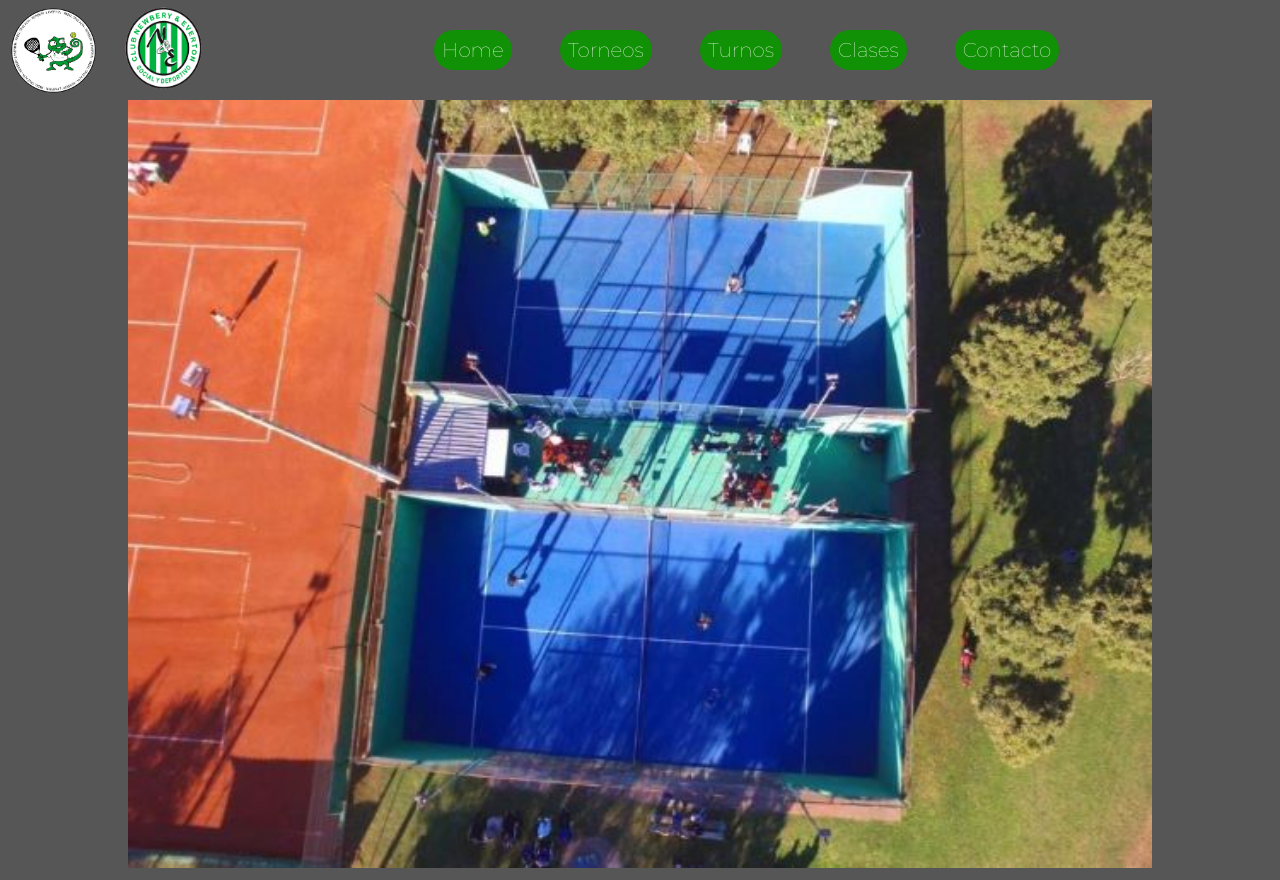
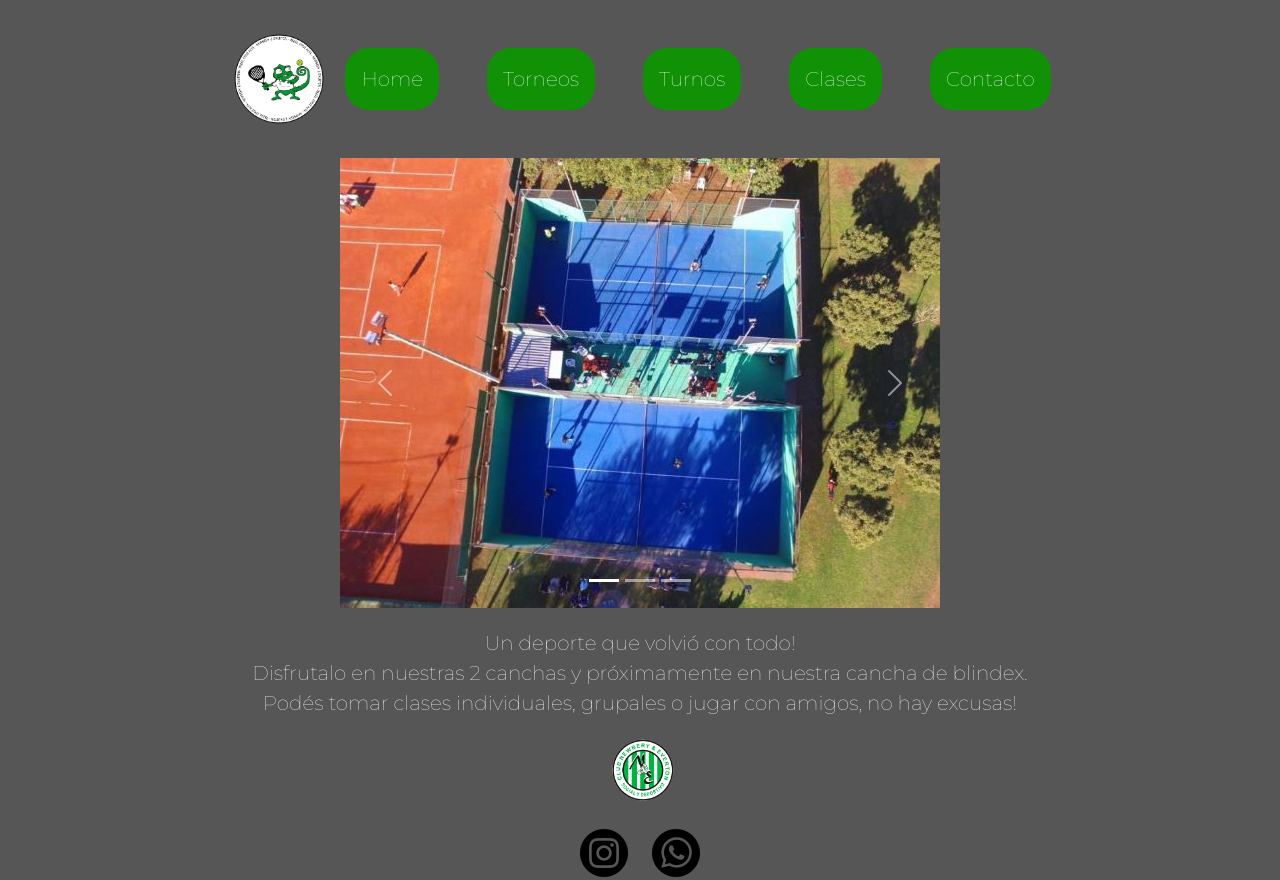
Before and after one commit to agutinastringa/CanchasPadel-AgustinaStringa, a plain HTML site: page index.html in a window 1280 px wide. Shown: the top 880 px of the page. Drawn offline with nearby package versions, Linux system fonts and the light colour scheme.

Commit message:
agregando boostrap al index del proyecto

```diff
--- a/css/main.css
+++ b/css/main.css
@@ -12,11 +12,11 @@ body{
 }
 
 .img-logo{
-    display: none;
+    width: 80px;
 }
 
 .img-logoclub{
-    display: none;
+    width: 80px;
 }
 
 nav{
@@ -40,10 +40,15 @@ nav ul li:hover{
     background-color: rgb(60, 233, 44);
 }
 
-nav ul li a{
+.nav-link{
     color: white;
     text-decoration: none;
     font-size: 12px;
+    text-align: center;
+}
+
+.menu{
+    align-self: right;
 }
 
 .main-home{
@@ -341,29 +346,6 @@ footer{
 
 /* MEDIA QUERIES */
 @media screen and (min-width:480px) {
-    header{
-        display: grid;
-        grid-template-areas: "logo logoclub nav";
-        justify-items: center;
-        grid-template-columns: 0.5fr 0.5fr 5fr;
-    }
-
-    .img-logo{
-        width: 65px;
-        height: 65px;
-        grid-area: logo;
-        align-self: center;
-        display: block;
-    }
-
-    .img-logoclub{
-        width: 70px;
-        height: 70px;
-        grid-area: logoclub;
-        align-self: center;
-        display: block;
-    }
-
     nav{
         grid-area: nav;
     }
@@ -377,7 +359,7 @@ footer{
         padding: 0.5rem;
     }
 
-    nav ul li a{
+    .nav-link{
         font-size: 13px;
     }
 
@@ -425,18 +407,8 @@ footer{
         border-radius: 1.5rem;
     }
 
-    nav ul li a{
+    .nav-link{
         font-size: 20px;
-    }
-
-    .img-logo{
-        width: 95px;
-        height: 95px;
-    }
-
-    .img-logoclub{
-        width: 100px;
-        height: 100px;
     }
 
     .main-torneos{
--- a/index.html
+++ b/index.html
@@ -7,64 +7,95 @@
     <link rel="preconnect" href="https://fonts.googleapis.com">
     <link rel="preconnect" href="https://fonts.gstatic.com" crossorigin>
     <link href="https://fonts.googleapis.com/css2?family=Montserrat:wght@100&display=swap" rel="stylesheet">
+    <!-- CSS only -->
+    <link href="https://cdn.jsdelivr.net/npm/bootstrap@5.2.0-beta1/dist/css/bootstrap.min.css" rel="stylesheet" integrity="sha384-0evHe/X+R7YkIZDRvuzKMRqM+OrBnVFBL6DOitfPri4tjfHxaWutUpFmBp4vmVor" crossorigin="anonymous">
+    <!-- Link a mi CSS -->
     <link rel="stylesheet" href="css/main.css">
     <title>Home</title>
 </head>
 <body>
-    <div class="contenedor">
+    <div class="container">
         <header>
             <!-- Inicio el header -->
-            <!-- Imágen del logo -->
-            <img class="img-logo" src="img/logo.png" alt="Logo">
-            <!-- Imágen del logo -->
-            <img class="img-logoclub" src="img/logoclub.png" alt="Logo club">
             <!-- Menú de opciones -->
-            <nav>
-                <ul>
-                    <li class="menu">
-                        <a href="index.html">
-                            Home
+            <nav class="navbar navbar-expand-lg">
+                <div class="container">
+                    <a class="navbar-brand" href="index.html">
+                        <img src="img/logo.png" alt="" width="100" height="100">
                     </a>
+                    <button class="navbar-toggler" type="button" data-bs-toggle="collapse" data-bs-target="#navbarNav" aria-controls="navbarNav" aria-expanded="false" aria-label="Toggle navigation">
+                        <span class="navbar-toggler-icon"></span>
+                    </button>
+                    <div class="collapse navbar-collapse menu" id="navbarNav">
+                        <ul class="navbar-nav">
+                            <li class="nav-item">
+                                <a class="nav-link" href="index.html">Home</a>
                             </li>
-                    <li class="menu">
-                        <a href="pages/torneos.html">
-                            Torneos
-                        </a>
+                            <li class="nav-item">
+                                <a class="nav-link" href="pages/torneos.html">Torneos</a>
                             </li>
-                    <li class="menu">
-                        <a href="pages/turnos.html">
-                            Turnos
-                        </a>
+                            <li class="nav-item">
+                                <a class="nav-link" href="pages/turnos.html">Turnos</a>
                             </li>
-                    <li class="menu">
-                        <a href="pages/clases.html">
-                            Clases
-                        </a>
+                            <li class="nav-item">
+                                <a class="nav-link" href="pages/clases.html">Clases</a>
                             </li>
-                    <li class="menu">
-                        <a href="pages/contacto.html">
-                            Contacto
-                        </a>
+                            <li class="nav-item">
+                                <a class="nav-link" href="pages/contacto.html">Contacto</a>
                             </li>
                         </ul>
+                    </div>
+                </div>
             </nav>
             <!-- Fin del header -->
         </header>
         <main class="main-home">
             <!-- Inicio el main -->
             <!-- Imágen de la cancha del club -->
-            <img class="img-main" src="img/cancha.jpg" alt="Cancha">
+            <div id="carouselExampleIndicators" class="carousel slide" data-bs-ride="true">
+                <div class="carousel-indicators">
+                    <button type="button" data-bs-target="#carouselExampleIndicators" data-bs-slide-to="0" class="active" aria-current="true" aria-label="Slide 1"></button>
+                    <button type="button" data-bs-target="#carouselExampleIndicators" data-bs-slide-to="1" aria-label="Slide 2"></button>
+                    <button type="button" data-bs-target="#carouselExampleIndicators" data-bs-slide-to="2" aria-label="Slide 3"></button>
+                </div>
+                <div class="carousel-inner">
+                    <div class="carousel-item active">
+                    <img src="img/cancha.jpg" class="d-block w-100" alt="...">
+                    </div>
+                    <div class="carousel-item">
+                    <img src="img/cancha2.jpg" class="d-block w-100" alt="...">
+                    </div>
+                    <div class="carousel-item">
+                    <img src="img/cancha3.jpg" class="d-block w-100" alt="...">
+                    </div>
+                </div>
+                <button class="carousel-control-prev" type="button" data-bs-target="#carouselExampleIndicators" data-bs-slide="prev">
+                    <span class="carousel-control-prev-icon" aria-hidden="true"></span>
+                    <span class="visually-hidden">Previous</span>
+                </button>
+                <button class="carousel-control-next" type="button" data-bs-target="#carouselExampleIndicators" data-bs-slide="next">
+                    <span class="carousel-control-next-icon" aria-hidden="true"></span>
+                    <span class="visually-hidden">Next</span>
+                </button>
+                </div>
             <!-- Párrafo -->
             <p class="texto-home">Un deporte que volvió con todo!</br> Disfrutalo en nuestras 2 canchas y próximamente en nuestra cancha de blindex.</br> Podés tomar clases individuales, grupales o jugar con amigos, no hay excusas!</p>
+            <!-- Logo del club -->
+            <img class="img-logoclub" src="img/logoclub.png" alt="Logo club">
             <!-- Fin del main -->
         </main>
         <footer>
             <!-- Inicio del footer -->
+            <div class="row">
                 <!-- Imágen del logo de instagram -->
-            <img src="img/instagram.png" alt="Logo instagram">
+                <img class="col-6" src="img/instagram.png" alt="Logo instagram">
                 <!-- Imágen del logo de whatsapp -->
-            <img src="img/whatsapp.png" alt="Logo whatsapp">
+                <img class="col-6" src="img/whatsapp.png" alt="Logo whatsapp">
+            </div class="container-fluid">
         </footer>
     </div>
+
+    <!-- JavaScript Bundle with Popper -->
+    <script src="https://cdn.jsdelivr.net/npm/bootstrap@5.2.0-beta1/dist/js/bootstrap.bundle.min.js" integrity="sha384-pprn3073KE6tl6bjs2QrFaJGz5/SUsLqktiwsUTF55Jfv3qYSDhgCecCxMW52nD2" crossorigin="anonymous"></script>
 </body>
 </html>
```
Also changed, not shown: img/cancha2.jpg (added), img/cancha3.jpg (added). Lines whose indentation alone changed are shown as unchanged.
